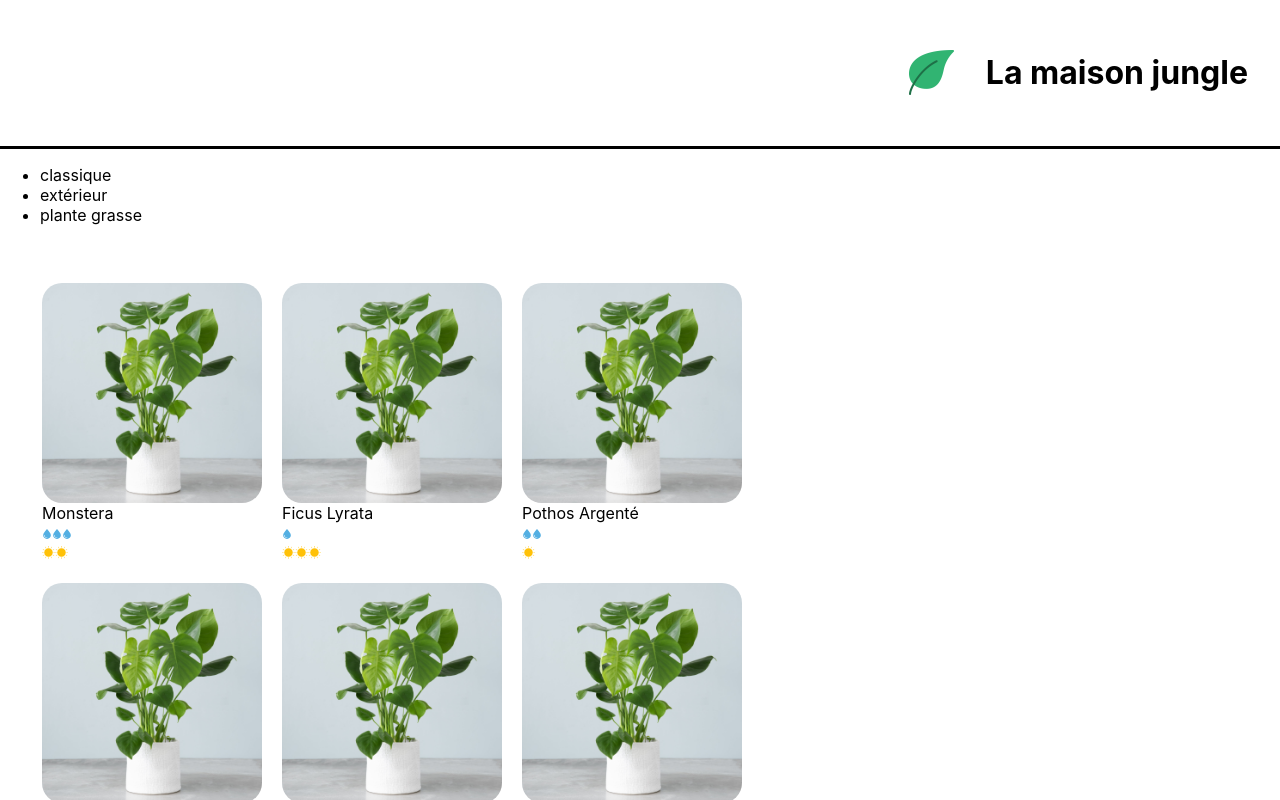
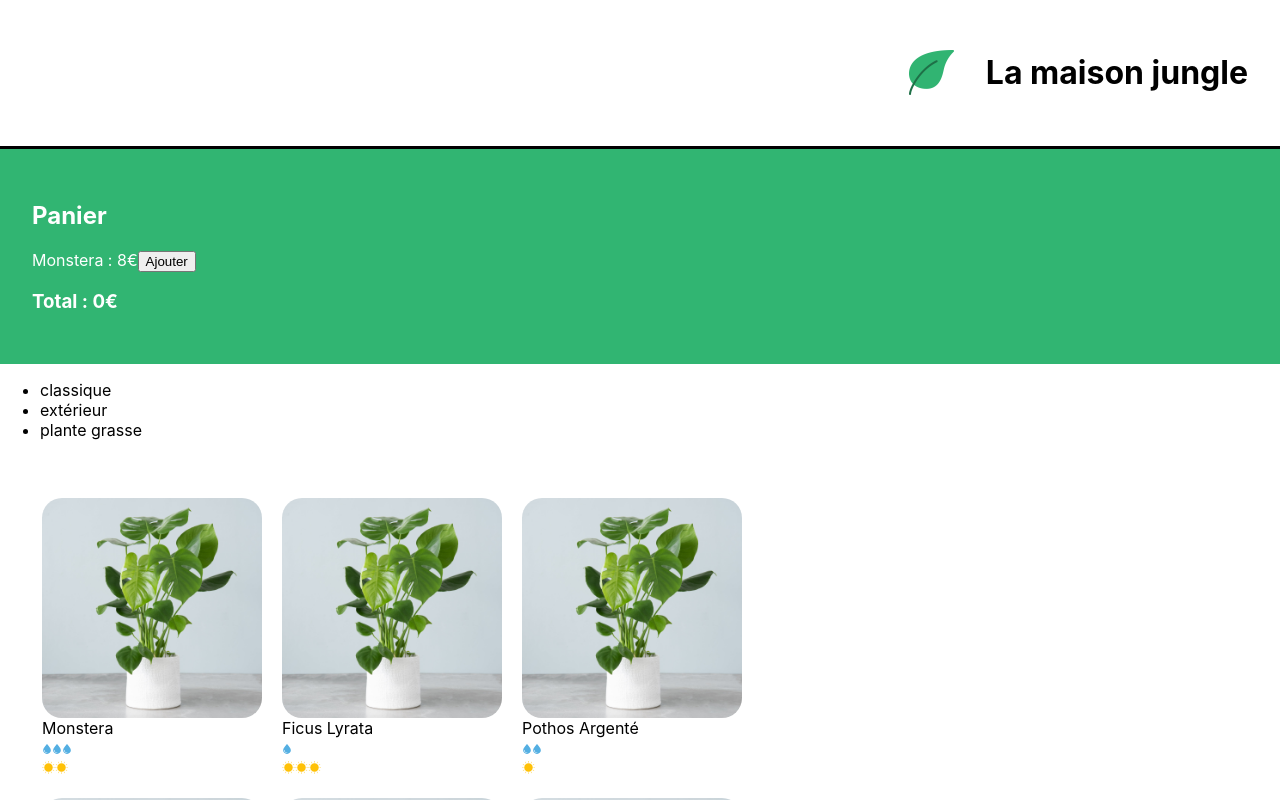
Before and after one commit to NacimHarfouche/-react-la-maison-jungle, a React (Create React App) app: page / in a window 1280 px wide. Shown: the top 800 px of the page. Built offline with nearby package versions, Linux system fonts and the light colour scheme.

Commit message:
add Cart component in App.js

```diff
--- a/src/components/App.js
+++ b/src/components/App.js
@@ -1,6 +1,6 @@
 import Banner from './Banner'
 import logo from '../assets/logo.png'
-// import Cart from './Cart'
+import Cart from './Cart'
 import Footer from './Footer'
 import ShoppingList from './ShoppingList'
 
@@ -12,7 +12,7 @@ function App() {
 				<h1 className='lmj-title'>La maison jungle</h1>
 			</Banner>
 
-			{/* <Cart /> */}
+			<Cart />
 			<ShoppingList />
 			<Footer />
 		</div>
--- a/src/components/Cart.js
+++ b/src/components/Cart.js
@@ -4,6 +4,7 @@ import { useState } from 'react'
 function Cart() {
     const monsteraPrice = 8
     const [cart, udpateCart] = useState(0)
+
     return (
         <div className="lmj-cart">
             <h2>Panier</h2>
```
